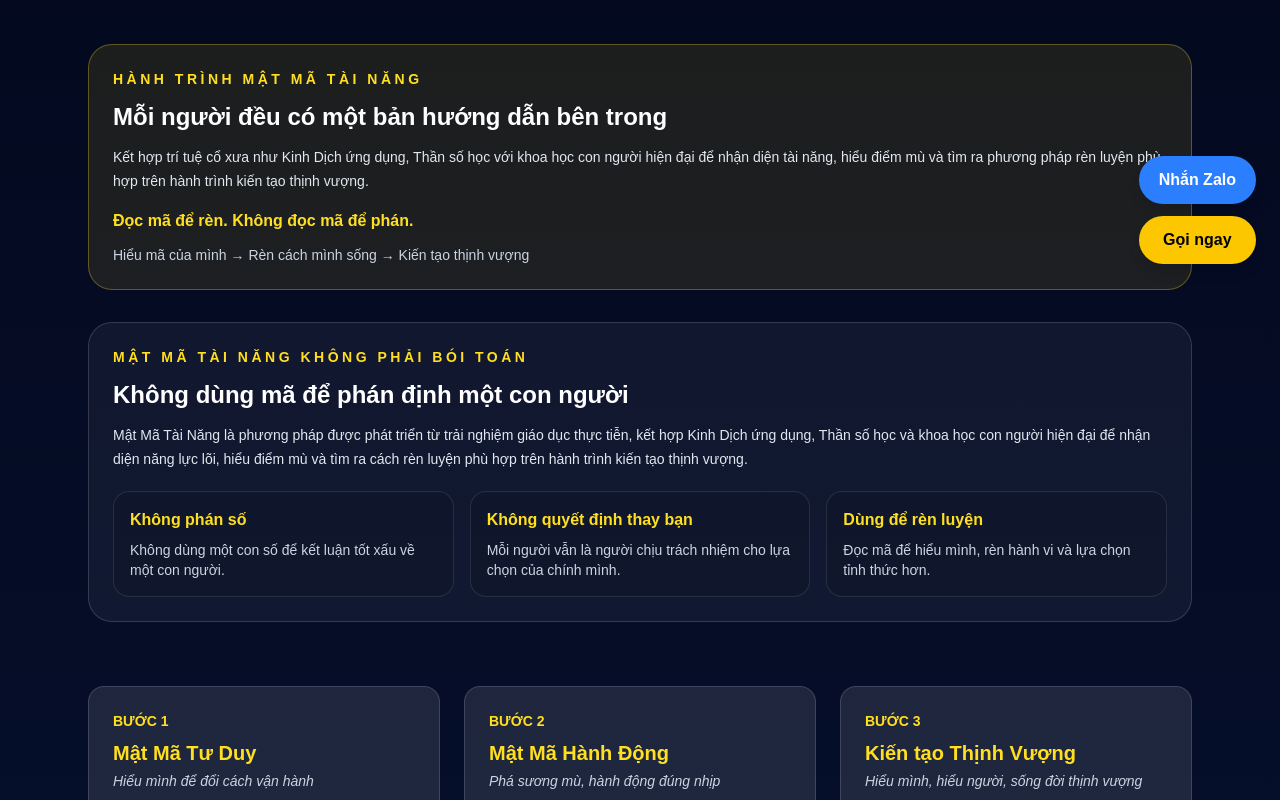
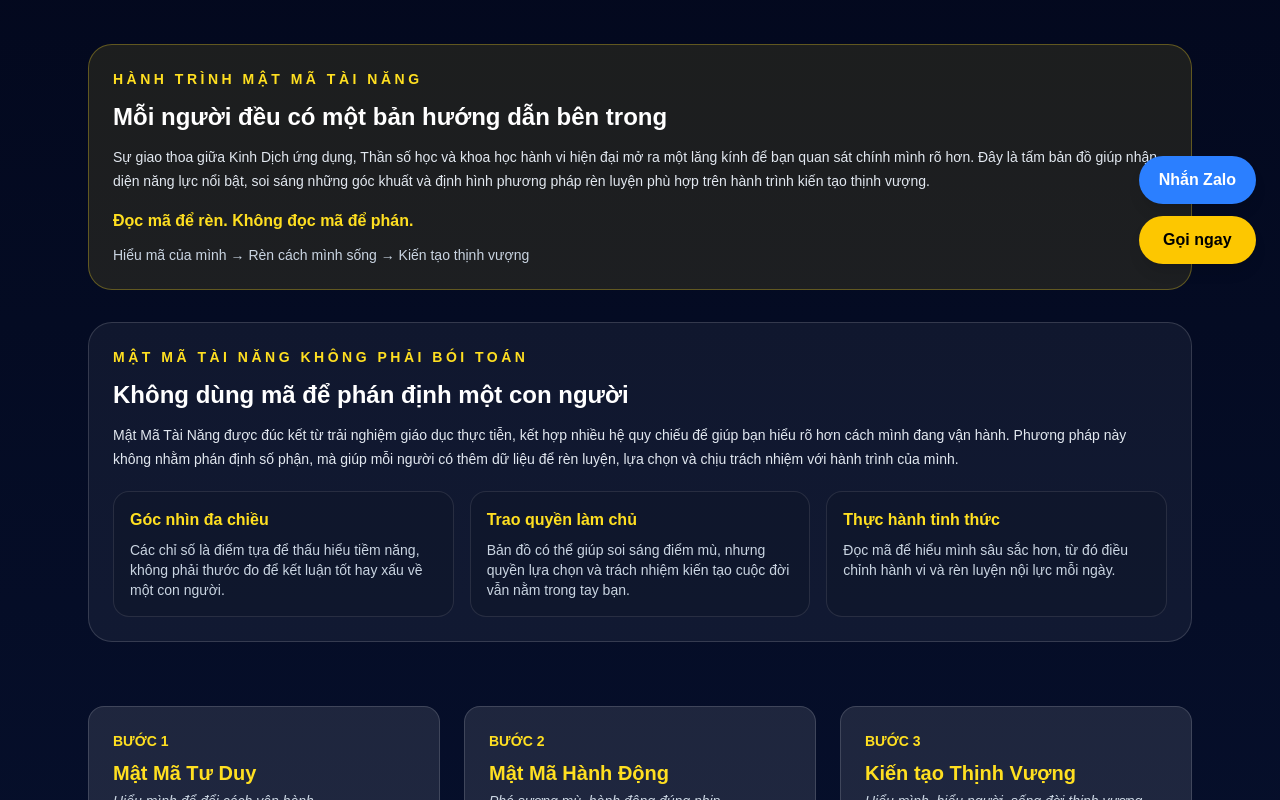
Before and after one commit to lanmatmathinhvuong-dot/mtmv, a Next.js app: page / in a window 1280 px wide. Shown: the part 512-1312 px from the top of the page. Built offline with nearby package versions, Linux system fonts and the light colour scheme; no server answers.

Commit message:
toi uu mo ta dau trang

```diff
--- a/app/page.tsx
+++ b/app/page.tsx
@@ -83,7 +83,7 @@ setGhiChuDacBiet("");
     Mỗi người đều có một bản hướng dẫn bên trong
   </h2>
  <p className="mt-3 text-sm leading-6 text-slate-200">
-  Kết hợp trí tuệ cổ xưa như Kinh Dịch ứng dụng, Thần số học với khoa học con người hiện đại để nhận diện tài năng, hiểu điểm mù và tìm ra phương pháp rèn luyện phù hợp trên hành trình kiến tạo thịnh vượng.
+  Sự giao thoa giữa Kinh Dịch ứng dụng, Thần số học và khoa học hành vi hiện đại mở ra một lăng kính để bạn quan sát chính mình rõ hơn. Đây là tấm bản đồ giúp nhận diện năng lực nổi bật, soi sáng những góc khuất và định hình phương pháp rèn luyện phù hợp trên hành trình kiến tạo thịnh vượng.
   </p>
   <p className="mt-4 font-semibold text-yellow-300">
     Đọc mã để rèn. Không đọc mã để phán.
@@ -100,25 +100,25 @@ setGhiChuDacBiet("");
     Không dùng mã để phán định một con người
   </h2>
   <p className="mt-3 text-sm leading-6 text-slate-200">
-   Mật Mã Tài Năng là phương pháp được phát triển từ trải nghiệm giáo dục thực tiễn, kết hợp Kinh Dịch ứng dụng, Thần số học và khoa học con người hiện đại để nhận diện năng lực lõi, hiểu điểm mù và tìm ra cách rèn luyện phù hợp trên hành trình kiến tạo thịnh vượng.
+   Mật Mã Tài Năng được đúc kết từ trải nghiệm giáo dục thực tiễn, kết hợp nhiều hệ quy chiếu để giúp bạn hiểu rõ hơn cách mình đang vận hành. Phương pháp này không nhằm phán định số phận, mà giúp mỗi người có thêm dữ liệu để rèn luyện, lựa chọn và chịu trách nhiệm với hành trình của mình.
   </p>
   <div className="mt-5 grid gap-4 md:grid-cols-3">
     <div className="rounded-2xl border border-white/10 bg-slate-900/60 p-4">
-      <p className="font-bold text-yellow-300">Không phán số</p>
+      <p className="font-bold text-yellow-300">Góc nhìn đa chiều</p>
       <p className="mt-2 text-sm text-slate-300">
-        Không dùng một con số để kết luận tốt xấu về một con người.
+        Các chỉ số là điểm tựa để thấu hiểu tiềm năng, không phải thước đo để kết luận tốt hay xấu về một con người.
       </p>
     </div>
     <div className="rounded-2xl border border-white/10 bg-slate-900/60 p-4">
-      <p className="font-bold text-yellow-300">Không quyết định thay bạn</p>
+      <p className="font-bold text-yellow-300">Trao quyền làm chủ</p>
       <p className="mt-2 text-sm text-slate-300">
-        Mỗi người vẫn là người chịu trách nhiệm cho lựa chọn của chính mình.
+        Bản đồ có thể giúp soi sáng điểm mù, nhưng quyền lựa chọn và trách nhiệm kiến tạo cuộc đời vẫn nằm trong tay bạn.
       </p>
     </div>
     <div className="rounded-2xl border border-white/10 bg-slate-900/60 p-4">
-      <p className="font-bold text-yellow-300">Dùng để rèn luyện</p>
+      <p className="font-bold text-yellow-300">Thực hành tỉnh thức</p>
       <p className="mt-2 text-sm text-slate-300">
-        Đọc mã để hiểu mình, rèn hành vi và lựa chọn tỉnh thức hơn.
+        Đọc mã để hiểu mình sâu sắc hơn, từ đó điều chỉnh hành vi và rèn luyện nội lực mỗi ngày.
       </p>
     </div>
   </div>
```
